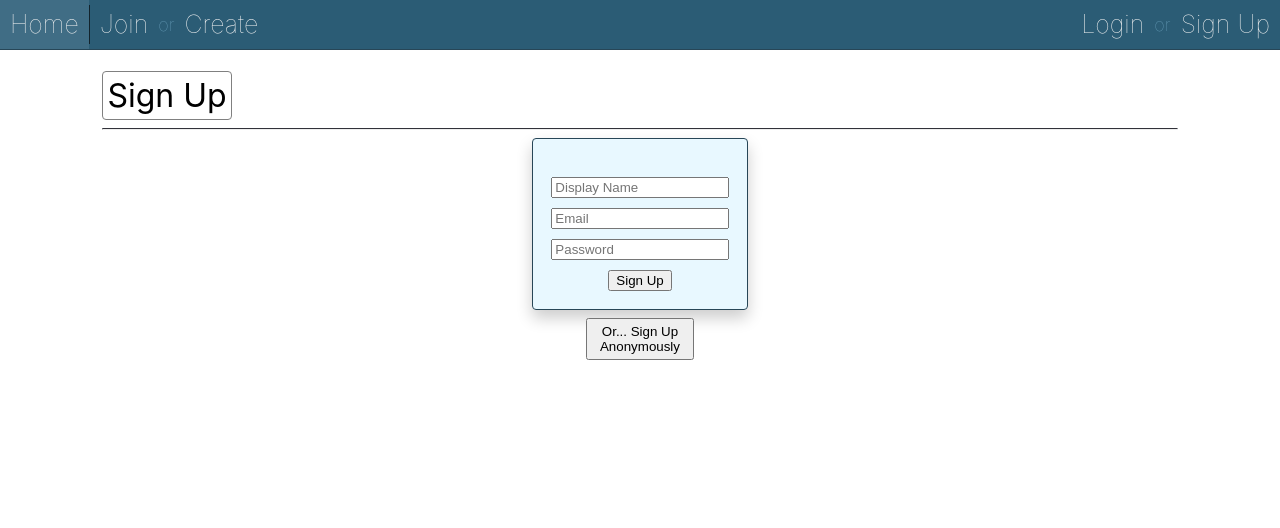
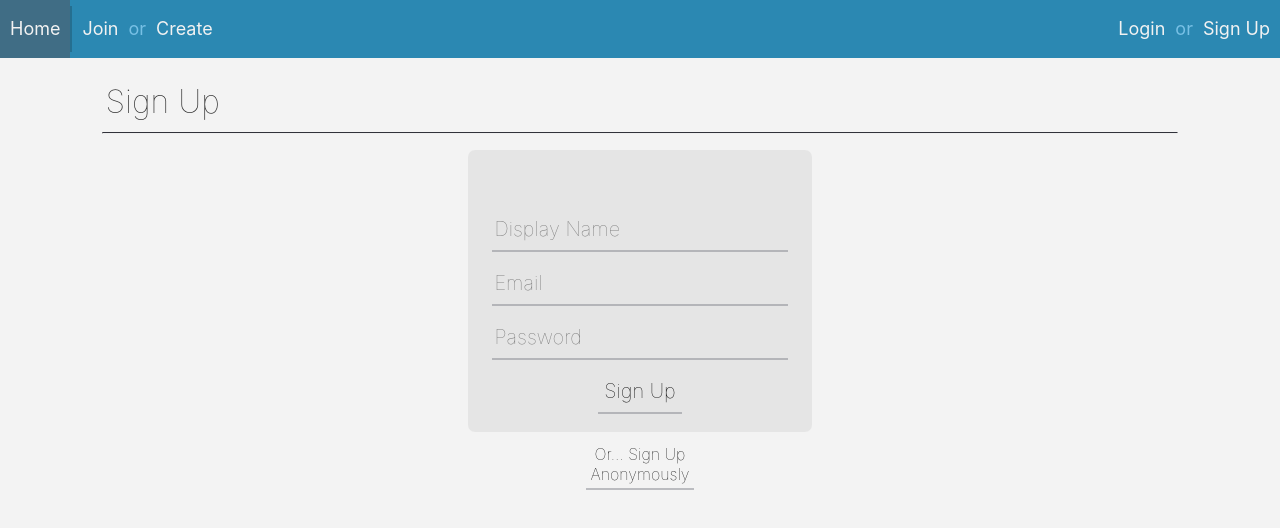
Before and after one commit to BenZeng04/Classified, a Next.js app: page /signup in a window 1280 px wide. Shown: the top 528 px of the page. Built offline with nearby package versions, Linux system fonts and the light colour scheme; no server answers.

Commit message:
Update styling to match ActuallyAnAgenda

```diff
--- a/styles/form.css
+++ b/styles/form.css
@@ -2,14 +2,14 @@
     align-self: center;
     align-items: center;
 
-    width: 20%;
+    width: 32%;
     padding: 8px;
 
-    border: #274657 solid 1px;
-    border-radius: 4px;
+    border-radius: 7px;
 
-    background: rgba(138, 219, 255, 0.2);
-    box-shadow: 0px 8px 16px 0px rgba(0, 0, 0, 0.2);
+    background: rgba(218, 218, 218, 0.55);
+
+    margin: 8px;
 }
 
 .error {
@@ -20,7 +20,6 @@
     margin: 10px;
     padding: 8px;
 
-    border: #982727 solid 1px;
     border-radius: 4px;
     background: rgba(255, 56, 56, 0.2);
     box-shadow: 0px 8px 16px 0px rgba(0, 0, 0, 0.2);
@@ -31,10 +30,25 @@
 }
 
 .form > input {
+    transition: 0.2s;
     margin-bottom: 10px;
     width: 90%;
+    border: none;
+    background: none;
+
+    border-bottom: 2px solid rgba(131, 133, 141, 0.5);
+    min-height: 44px;
+
+    font-family: inherit;
+    font-size: 20px;
+    font-weight: lighter !important;
 }
 
+
+.form > input:hover {
+    font-size: 22px;
+    border-bottom: 2px solid rgb(98, 111, 164);
+}
 .form > .submit {
     width: auto;
 }
--- a/styles/globals.css
+++ b/styles/globals.css
@@ -2,8 +2,6 @@ html,
 body {
     padding: 0;
     margin: 0;
-    font-family: -apple-system, BlinkMacSystemFont, Segoe UI, Roboto, Oxygen,
-    Ubuntu, Cantarell, Fira Sans, Droid Sans, Helvetica Neue, sans-serif;
 }
 
 .flexbox, .fullscreen, .content, .form {
@@ -11,6 +9,34 @@ body {
     flex-direction: column;
     justify-content: flex-start;
     align-items: flex-start;
+    background: #f3f3f3;
+}
+
+.box {
+    display: flex;
+    flex-direction: column;
+    justify-content: flex-start;
+    width: 100%;
+}
+
+.box-content {
+    display: flex;
+    flex-direction: column;
+    padding: 1px 0.5em 3px;
+    background: #d4e3ec;
+    margin: 0 0;
+    width: 100%;
+}
+
+.box > h3 {
+    width: 100%;
+    margin: 10px 0 0 0;
+    background: #3f85ad;
+    border-radius: 1px 1px 0 0;
+    color: white;
+    padding-top: 5px;
+    padding-bottom: 5px;
+    padding-left: 7px;
 }
 
 .button {
@@ -18,7 +44,22 @@ body {
     align-items: center;
     width: 10%;
     padding: 4px;
-    margin-top: 8px;
+
+    transition: 0.2s;
+    margin-bottom: 10px;
+    border: none;
+    background: none;
+
+    border-bottom: 2px solid rgba(131, 133, 141, 0.5);
+
+    font-family: inherit;
+    font-size: 16px;
+    font-weight: lighter !important;
+}
+
+.button:hover {
+    font-size: 18px;
+    border-bottom: 2px solid rgb(98, 111, 164);
 }
 
 .fullscreen, .content {
@@ -34,12 +75,11 @@ body {
 .title {
     align-self: flex-start;
     margin-bottom: 0;
-    font-weight: normal;
-    background: rgba(255, 255, 255, 0.7);
-    border: 1px solid gray;
-    border-radius: 4px;
-    padding: 4px;
 
+    font-size: 2rem;
+    font-weight: lighter;
+    color: #2d2d2d;
+    padding: 3px;
 }
 
 .divider-small {
@@ -59,4 +99,7 @@ a {
 
 * {
     box-sizing: border-box;
+    font-family: -apple-system, BlinkMacSystemFont, Segoe UI, Roboto, Oxygen,
+    Ubuntu, Cantarell, Fira Sans, Droid Sans, Helvetica Neue, sans-serif;
+    font-weight: 350;
 }
--- a/styles/header.css
+++ b/styles/header.css
@@ -4,15 +4,15 @@
     align-items: center;
     flex-direction: row;
     width: 100%;
-    border-bottom: 1px solid #274657;
-    height: 50px;
-    background: #2b5c75;
+    min-height: 58px;
+    background: #2b88b2;
 }
 
 .divider-vertical {
     height: 80%;
-    border-right: 1px solid #12232c;
+    border-right: 2px solid rgba(18, 35, 44, 0.25);
 }
+
 
 .header > .item {
     transition: 0.2s;
@@ -23,11 +23,16 @@
     line-height: 100%;
 
     text-align: center;
-    font-weight: lighter;
+    font-weight: normal;
+}
+
+.item > .image {
+    margin: 5px;
+    height: 100%;
 }
 
 .header > a {
-    font-size: 25px;
+    font-size: 18px;
     color: #f2f2f2;
 
     padding: 10px;
@@ -35,7 +40,7 @@
 
 .header > p {
     font-size: 18px;
-    color: #679db9;
+    color: #78c0e5;
 }
 
 .header > .profile {
@@ -50,15 +55,15 @@
 
 .header > .profile > .item {
     display: flex;
-    align-items: stretch;
+    align-items: center;
 
     height: 100%;
     line-height: 100%;
 
     text-align: center;
-    font-weight: lighter;
+    font-weight: normal;
 
-    font-size: 25px;
+    font-size: 18px;
     color: #f2f2f2;
 
     padding: 10px;
@@ -87,7 +92,7 @@
     text-align: center;
     font-weight: lighter;
 
-    font-size: 16px;
+    font-size: 14px;
     color: #ffffff;
 
     padding: 8px;
```
Also changed, not shown: styles/tasks.css (added, +74 -0 lines).
